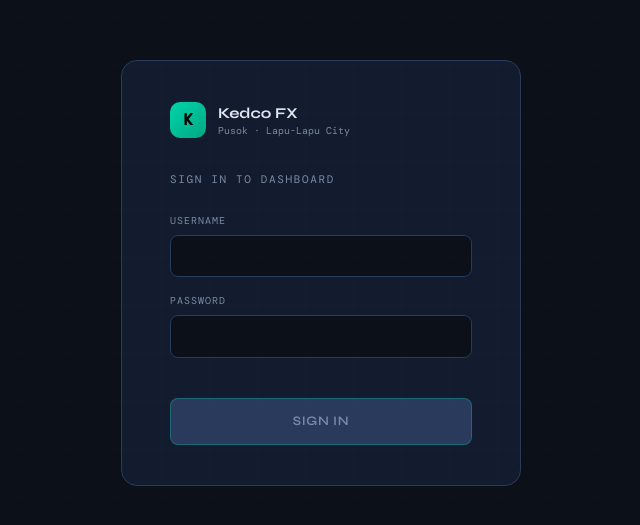
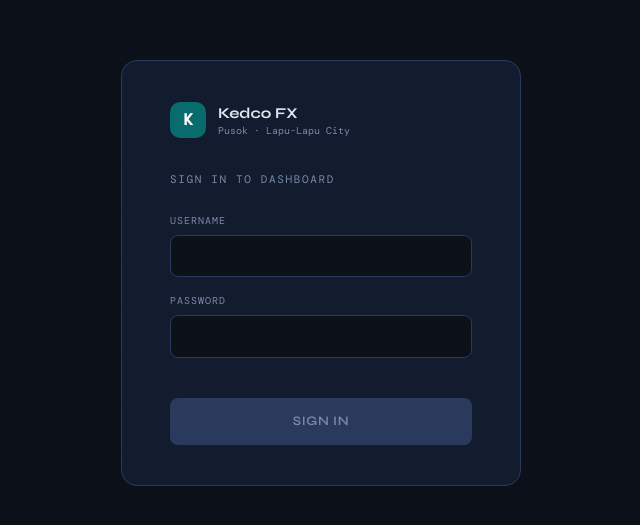
Before and after one commit to Shazam14/kedco-board, a Next.js app: page /login in a window 1280 px wide. Shown: the part 127-652 px from the top of the page, without its empty margins (319-959 px from the left). Built offline with nearby package versions, Linux system fonts and the light colour scheme.

Commit message:
brand: apply deep teal #096C6C to nav and login
Nav bar across all screens now uses #096C6C as a solid surface color.
Login K badge and Sign In button updated to match.

Co-Authored-By: c-ant-ethics

```diff
--- a/src/app/globals.css
+++ b/src/app/globals.css
@@ -6,7 +6,7 @@
   --surface: #131c2e;          /* cards, panels — distinct from bg */
   --surface2: #1a2440;         /* inputs, nested sections */
   --border: #2a3a5c;           /* borders — actually visible now */
-  --nav-bg: rgba(12,16,24,0.96); /* sticky nav backdrop */
+  --nav-bg: #096C6C;             /* sticky nav — brand teal */
   --accent: #00d4aa;
   --accent2: #f5a623;
   --accent3: #5b8cff;
@@ -32,8 +32,8 @@ body::before {
   position: fixed;
   inset: 0;
   background-image:
-    linear-gradient(rgba(0,212,170,0.018) 1px, transparent 1px),
-    linear-gradient(90deg, rgba(0,212,170,0.018) 1px, transparent 1px);
+    linear-gradient(rgba(9,108,108,0.025) 1px, transparent 1px),
+    linear-gradient(90deg, rgba(9,108,108,0.025) 1px, transparent 1px);
   background-size: 48px 48px;
   pointer-events: none;
   z-index: 0;
--- a/src/app/login/page.tsx
+++ b/src/app/login/page.tsx
@@ -63,7 +63,7 @@ function LoginForm() {
       <div style={{ background:'var(--surface)', border:'1px solid var(--border)', borderRadius:16, padding:'40px 48px', width:'100%', maxWidth:400 }}>
         {/* Logo */}
         <div style={{ display:'flex', alignItems:'center', gap:12, marginBottom:32 }}>
-          <div style={{ width:36, height:36, borderRadius:10, background:'linear-gradient(135deg,#00d4aa,#00a884)', display:'flex', alignItems:'center', justifyContent:'center', fontSize:16, fontWeight:800, color:'#000' }}>K</div>
+          <div style={{ width:36, height:36, borderRadius:10, background:'#096C6C', display:'flex', alignItems:'center', justifyContent:'center', fontSize:16, fontWeight:800, color:'#fff' }}>K</div>
           <div>
             <div style={{ fontSize:15, fontWeight:700, color:'#e2e6f0', fontFamily:"'Syne',sans-serif" }}>Kedco FX</div>
             <div style={{ fontSize:10, color:'var(--muted)', marginTop:-2 }}>Pusok · Lapu-Lapu City</div>
@@ -113,7 +113,7 @@ function LoginForm() {
           <button
             type="submit"
             disabled={loading || !cfToken}
-            style={{ marginTop:8, padding:'12px', background: (loading || !cfToken) ? 'var(--border)' : 'rgba(0,212,170,0.12)', border:'1px solid rgba(0,212,170,0.3)', borderRadius:8, color: (loading || !cfToken) ? 'var(--muted)' : '#00d4aa', fontSize:13, fontWeight:600, cursor: (loading || !cfToken) ? 'not-allowed' : 'pointer', letterSpacing:'0.05em', fontFamily:"'Syne',sans-serif" }}
+            style={{ marginTop:8, padding:'12px', background: (loading || !cfToken) ? 'var(--border)' : '#096C6C', border:'1px solid transparent', borderRadius:8, color: (loading || !cfToken) ? 'var(--muted)' : '#fff', fontSize:13, fontWeight:600, cursor: (loading || !cfToken) ? 'not-allowed' : 'pointer', letterSpacing:'0.05em', fontFamily:"'Syne',sans-serif" }}
           >
             {loading ? 'SIGNING IN...' : 'SIGN IN'}
           </button>
```
